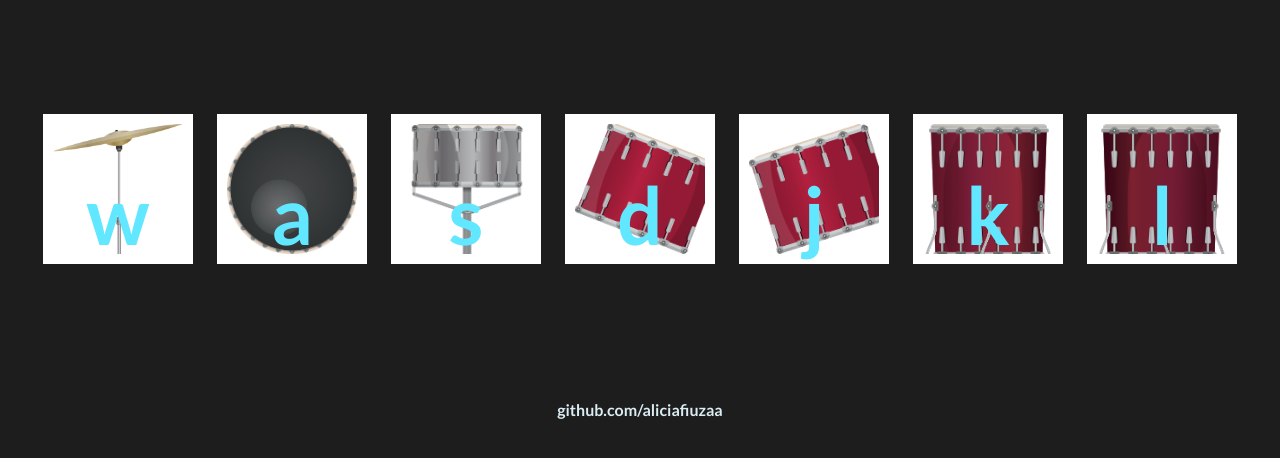
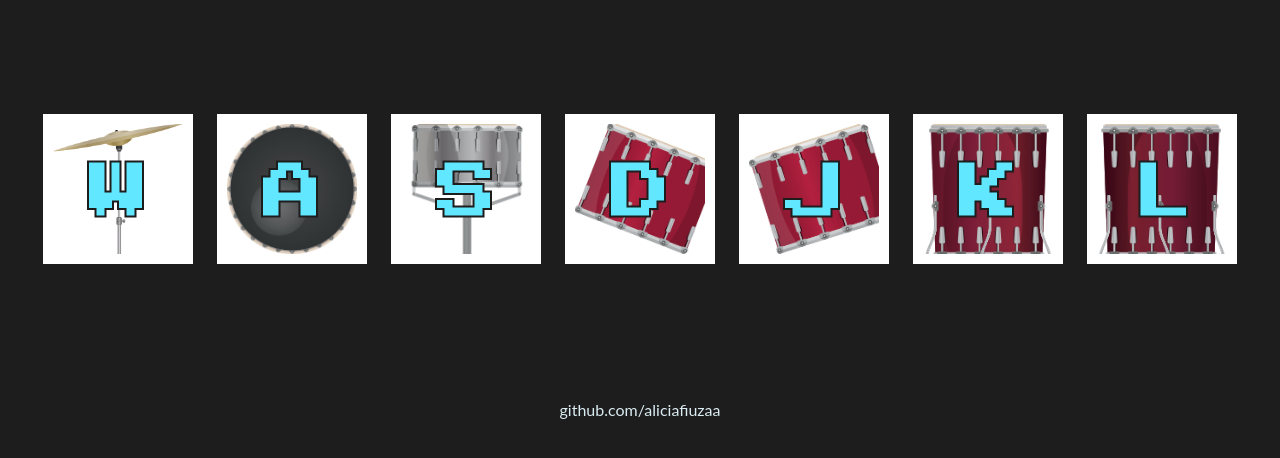
Before and after one commit to aliciafiuzaa/drumkit_project, a plain HTML site: page index.html in a window 1280 px wide. Shown: the part 156-614 px from the top of the page. Drawn offline with Linux system fonts and the light colour scheme.

Commit message:
Font changed

```diff
--- a/index.html
+++ b/index.html
@@ -5,7 +5,7 @@
   <meta charset="utf-8">
   <title>Drum Kit</title>
   <link rel="stylesheet" href="styles.css">
-  <link href="https://fonts.googleapis.com/css2?family=Lato:wght@700&family=Press+Start+2P&display=swap" rel="stylesheet">
+  <link href="https://fonts.googleapis.com/css2?family=Press+Start+2P&family=Roboto:wght@500&display=swap" rel="stylesheet">
 </head>
 
 <body>
@@ -13,13 +13,13 @@
   <h1 id="title">DRUM KIT</h1>
 
   <div class="set">
-    <button class="w drum">w</button>
-    <button class="a drum">a</button>
-    <button class="s drum">s</button>
-    <button class="d drum">d</button>
-    <button class="j drum">j</button>
-    <button class="k drum">k</button>
-    <button class="l drum">l</button>
+    <button class="w drum">W</button>
+    <button class="a drum">A</button>
+    <button class="s drum">S</button>
+    <button class="d drum">D</button>
+    <button class="j drum">J</button>
+    <button class="k drum">K</button>
+    <button class="l drum">L</button>
   </div>
 
   <footer>
--- a/styles.css
+++ b/styles.css
@@ -68,8 +68,8 @@ footer a {
 .drum {
   outline: none;
   border: 10px solid #ffffff;
-  font-size: 5rem;
-  font-family: 'Lato', sans-serif;
+  font-size: 60px;
+  font-family: 'Press Start 2P', cursive;
   line-height: 2;
   font-weight: 900;
   color: #61e7ff;
@@ -81,4 +81,5 @@ footer a {
   margin: 10px;
   padding: 10px;
   background-color: white;
+  -webkit-text-stroke: 2px #1d1d1d;
 }
```
